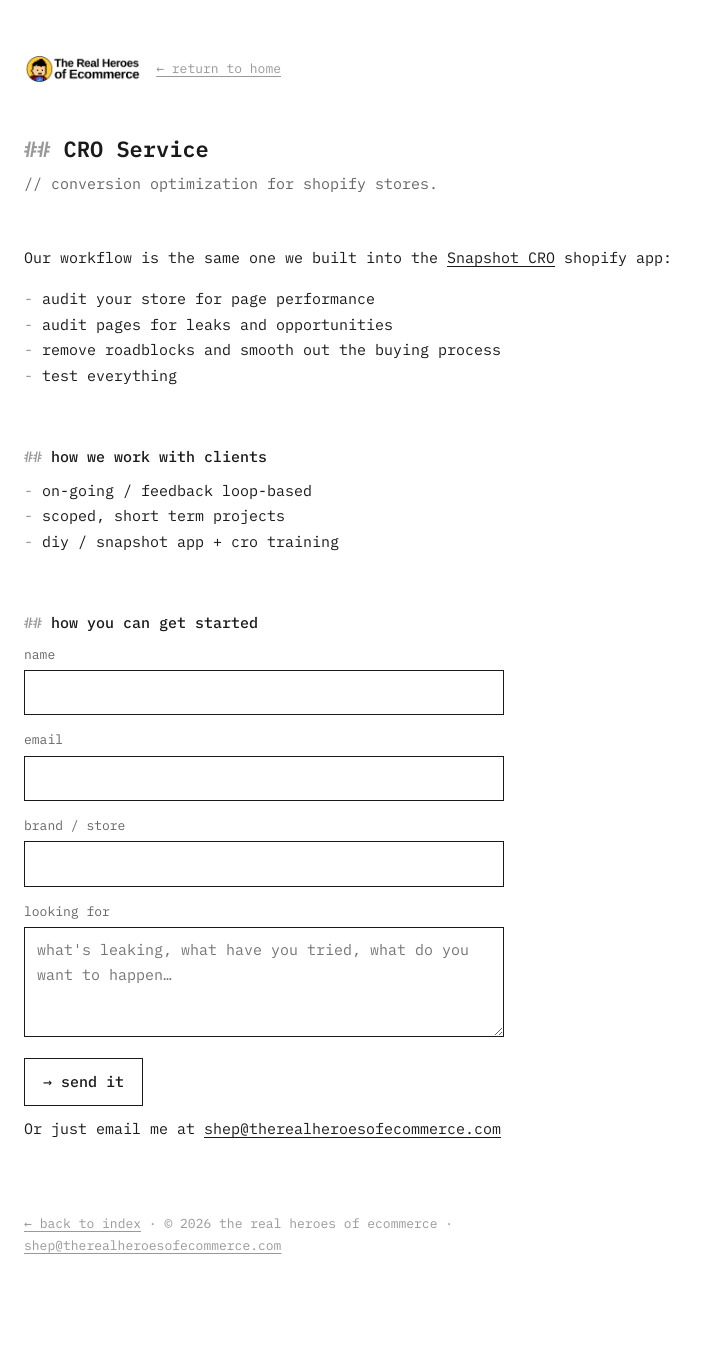
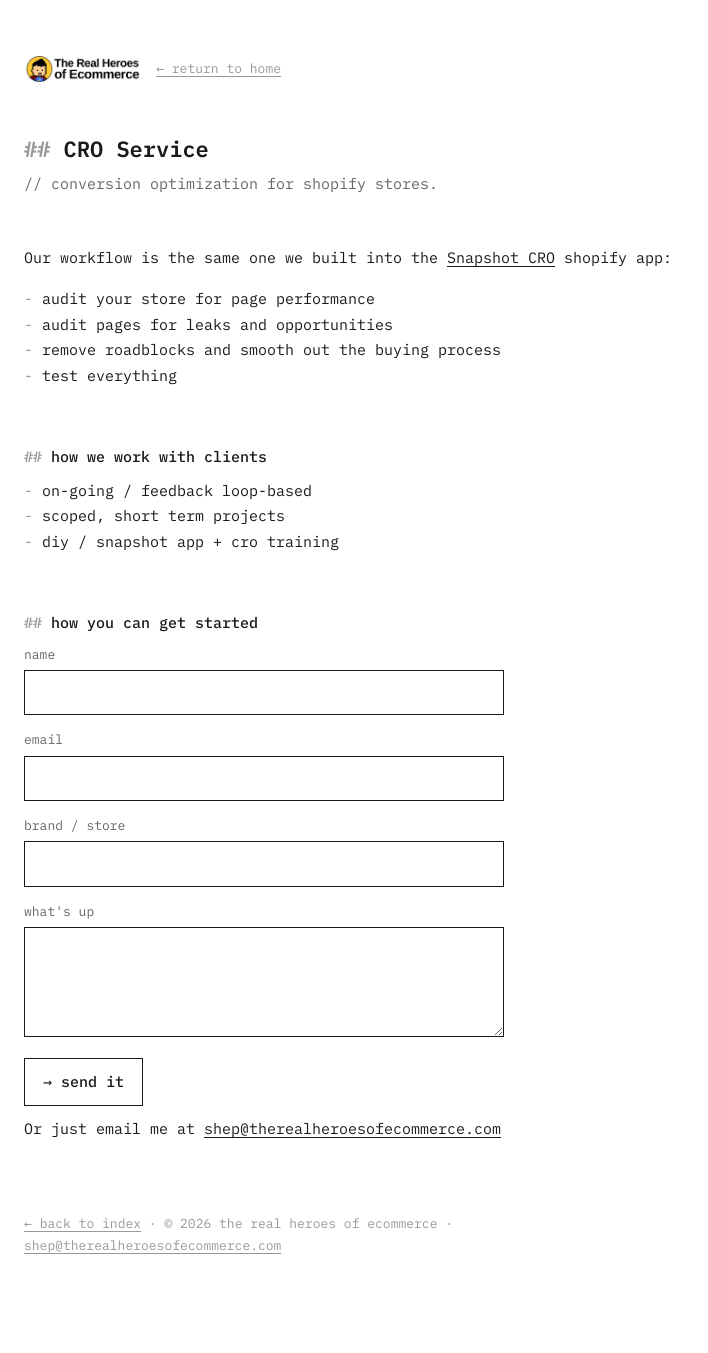
Before and after one commit to therhoe/heroes-site, a Jekyll site: the page hire-cro-agency.html, which Jekyll copies as it is, in a window 1280 px wide. Shown: the whole page, without its empty margins (0-708 px from the left). Built offline with Jekyll 4.4.1, drawn with Linux system fonts in a browser that asks for light colours.

Commit message:
Rename lead form field label to what/s up; drop placeholder
Co-Authored-By: Claude Fable 5 <noreply@anthropic.com>

```diff
--- a/hire-cro-agency.html
+++ b/hire-cro-agency.html
@@ -132,8 +132,8 @@
       <input id="f-brand" name="brand" type="text" autocomplete="organization">
     </div>
     <div class="field">
-      <label for="f-looking">looking for</label>
-      <textarea id="f-looking" name="looking" placeholder="what's leaking, what have you tried, what do you want to happen…"></textarea>
+      <label for="f-looking">what's up</label>
+      <textarea id="f-looking" name="looking"></textarea>
     </div>
     <div class="hp" aria-hidden="true">
       <label for="f-company">company</label>
```
